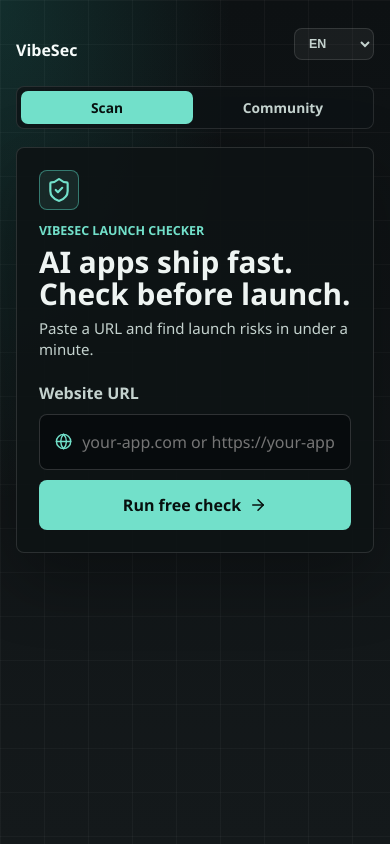
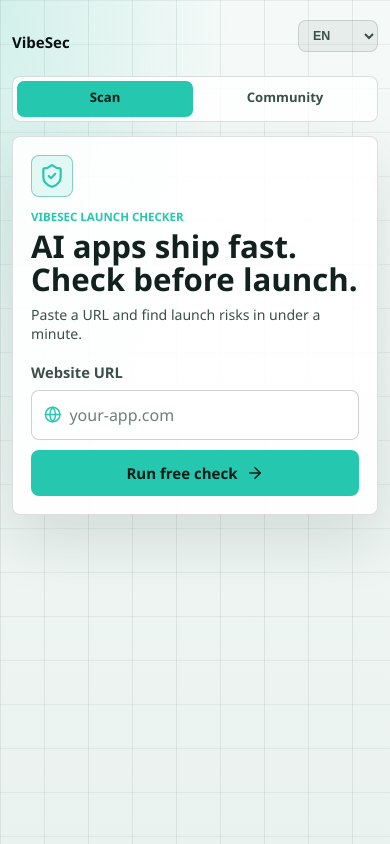
Before and after one commit to mylee04/vibesec, a React (Vite) app: page / in a window 390 px wide. Built offline with nearby package versions, Linux system fonts and the light colour scheme.

Commit message:
Refine mobile theme styles

```diff
--- a/src/ui/locales/en.ts
+++ b/src/ui/locales/en.ts
@@ -5,7 +5,7 @@
     title: "AI apps ship fast. Check before launch.",
     subtitle: "Paste a URL and find launch risks in under a minute.",
     urlLabel: "Website URL",
-    placeholder: "your-app.com or https://your-app.vercel.app",
+    placeholder: "your-app.com",
     runScan: "Run free check",
     scanning: "Scanning",
   },
--- a/src/ui/locales/es.ts
+++ b/src/ui/locales/es.ts
@@ -7,7 +7,7 @@
     title: "Las apps con IA salen rápido. Revísalas antes de lanzar.",
     subtitle: "Pega una URL y encuentra riesgos de lanzamiento en menos de un minuto.",
     urlLabel: "URL del sitio web",
-    placeholder: "your-app.com o https://your-app.vercel.app",
+    placeholder: "your-app.com",
     runScan: "Revisar gratis",
     scanning: "Escaneando",
   },
--- a/src/ui/locales/ja.ts
+++ b/src/ui/locales/ja.ts
@@ -7,7 +7,7 @@
     title: "AIアプリはすぐ作れる。公開前にチェック。",
     subtitle: "URLを貼るだけで、公開前のリスクを1分以内に確認できます。",
     urlLabel: "WebサイトURL",
-    placeholder: "your-app.com または https://your-app.vercel.app",
+    placeholder: "your-app.com",
     runScan: "無料でチェック",
     scanning: "スキャン中",
   },
--- a/src/ui/locales/ko.ts
+++ b/src/ui/locales/ko.ts
@@ -7,7 +7,7 @@
     title: "AI 웹앱, 배포 전 1분 점검",
     subtitle: "하루 만에 만든 앱도 공개하면 공격 표면이 생깁니다.",
     urlLabel: "웹사이트 URL",
-    placeholder: "your-app.com 또는 https://your-app.vercel.app",
+    placeholder: "your-app.com",
     runScan: "무료로 검사하기",
     scanning: "검사 중",
   },
--- a/src/ui/locales/ru.ts
+++ b/src/ui/locales/ru.ts
@@ -7,7 +7,7 @@
     title: "AI-приложения запускаются быстро. Проверьте их до релиза.",
     subtitle: "Вставьте URL и найдите риски запуска меньше чем за минуту.",
     urlLabel: "URL сайта",
-    placeholder: "your-app.com или https://your-app.vercel.app",
+    placeholder: "your-app.com",
     runScan: "Проверить бесплатно",
     scanning: "Сканирование",
   },
--- a/src/ui/styles/base.css
+++ b/src/ui/styles/base.css
@@ -1,8 +1,42 @@
 :root {
   color-scheme: dark;
   font-family: "Aptos", "Söhne", "Segoe UI", sans-serif;
-  background: #0d1113;
-  color: #eef4f2;
+  background: var(--page-bg);
+  color: var(--text);
+  --page-bg: #0d1113;
+  --page-bg-end: #14191b;
+  --grid-line-strong: rgba(255, 255, 255, 0.035);
+  --grid-line-soft: rgba(255, 255, 255, 0.03);
+  --grid-glow: rgba(41, 178, 161, 0.18);
+  --surface: rgba(14, 19, 21, 0.9);
+  --surface-raised: rgba(14, 19, 21, 0.78);
+  --surface-soft: rgba(255, 255, 255, 0.05);
+  --surface-softer: rgba(255, 255, 255, 0.04);
+  --surface-input: #070b0d;
+  --surface-field: rgba(0, 0, 0, 0.25);
+  --surface-muted: rgba(255, 255, 255, 0.06);
+  --border: rgba(255, 255, 255, 0.12);
+  --border-strong: rgba(255, 255, 255, 0.16);
+  --border-soft: rgba(255, 255, 255, 0.09);
+  --text: #eef4f2;
+  --text-strong: #f6fbfa;
+  --text-muted: #aebfbb;
+  --text-subtle: #8fa39e;
+  --text-panel: #c4d2ce;
+  --accent: #72e0ca;
+  --accent-strong: #5addc7;
+  --accent-soft: rgba(114, 224, 202, 0.1);
+  --accent-softer: rgba(114, 224, 202, 0.08);
+  --accent-border: rgba(114, 224, 202, 0.3);
+  --accent-text: #07100f;
+  --link: #7ea7ff;
+  --warning: #f0d36a;
+  --warning-text: #171103;
+  --danger: #ffb1a7;
+  --danger-strong: #ff9d9d;
+  --danger-soft: rgba(255, 95, 95, 0.16);
+  --shadow: 0 24px 70px rgba(0, 0, 0, 0.32);
+  --shadow-soft: 0 24px 70px rgba(0, 0, 0, 0.24);
 }
 
 * {
@@ -14,10 +48,10 @@
   min-width: 320px;
   min-height: 100vh;
   background:
-    linear-gradient(90deg, rgba(255, 255, 255, 0.035) 1px, transparent 1px),
-    linear-gradient(rgba(255, 255, 255, 0.03) 1px, transparent 1px),
-    radial-gradient(ellipse at top left, rgba(41, 178, 161, 0.18), transparent 42%),
-    linear-gradient(180deg, #0d1113 0%, #14191b 100%);
+    linear-gradient(90deg, var(--grid-line-strong) 1px, transparent 1px),
+    linear-gradient(var(--grid-line-soft) 1px, transparent 1px),
+    radial-gradient(ellipse at top left, var(--grid-glow), transparent 42%),
+    linear-gradient(180deg, var(--page-bg) 0%, var(--page-bg-end) 100%);
   background-size:
     44px 44px,
     44px 44px,
@@ -39,8 +73,8 @@
   border: 0;
   border-radius: 8px;
   padding: 0 18px;
-  background: #72e0ca;
-  color: #07100e;
+  background: var(--accent);
+  color: var(--accent-text);
   font-weight: 850;
   cursor: pointer;
 }
@@ -59,9 +93,10 @@
 
 h1 {
   margin-bottom: 0;
-  font-size: 3.7rem;
-  line-height: 0.98;
+  font-size: clamp(2.5rem, 5.4vw, 3.7rem);
+  line-height: 1.01;
   letter-spacing: 0;
+  text-wrap: balance;
 }
 
 h3 {
@@ -82,7 +117,7 @@
 small,
 .muted,
 p {
-  color: #aebfbb;
+  color: var(--text-muted);
 }
 
 .shell {
@@ -100,7 +135,7 @@
 }
 
 .app-wordmark {
-  color: #f6fbfa;
+  color: var(--text-strong);
   font-size: 1rem;
   font-weight: 950;
   text-decoration: none;
@@ -110,25 +145,25 @@
   display: inline-flex;
   justify-self: start;
   gap: 4px;
-  border: 1px solid rgba(255, 255, 255, 0.11);
+  border: 1px solid var(--border);
   border-radius: 8px;
   padding: 4px;
-  background: rgba(14, 19, 21, 0.78);
+  background: var(--surface-raised);
 }
 
 .app-tabs a {
   min-height: 32px;
   border-radius: 7px;
   padding: 7px 12px;
-  color: #c4d2ce;
+  color: var(--text-panel);
   font-size: 0.86rem;
   font-weight: 900;
   text-decoration: none;
 }
 
 .app-tabs a.active {
-  color: #07100f;
-  background: #72e0ca;
+  color: var(--accent-text);
+  background: var(--accent);
 }
 
 .scan-surface,
@@ -139,10 +174,10 @@
 .empty-report,
 .home-showcase,
 .error-box {
-  border: 1px solid rgba(255, 255, 255, 0.12);
+  border: 1px solid var(--border);
   border-radius: 8px;
-  background: rgba(14, 19, 21, 0.9);
-  box-shadow: 0 24px 70px rgba(0, 0, 0, 0.32);
+  background: var(--surface);
+  box-shadow: var(--shadow);
 }
 
 .brand-block,
@@ -158,22 +193,34 @@
 .panel-heading {
   gap: 8px;
   margin-bottom: 16px;
-  color: #c4d2ce;
+  color: var(--text-panel);
   font-weight: 800;
 }
 
 .panel-heading svg {
-  color: #72e0ca;
+  color: var(--accent);
 }
 
 @media (max-width: 820px) {
   h1 {
-    font-size: 1.86rem;
-    line-height: 1.08;
+    font-size: clamp(1.72rem, 8vw, 2.18rem);
+    line-height: 1.07;
+    text-wrap: pretty;
+  }
+
+  .shell {
+    width: min(100% - 24px, 1200px);
+    padding: 20px 0 42px;
   }
 
   .app-topbar {
     grid-template-columns: 1fr auto;
+    gap: 12px;
+    margin-bottom: 14px;
+  }
+
+  .app-wordmark {
+    font-size: 0.94rem;
   }
 
   .app-tabs {
@@ -184,6 +231,49 @@
 
   .app-tabs a {
     flex: 1 1 0;
+    min-height: 36px;
+    padding: 7px 10px;
+    font-size: 0.82rem;
     text-align: center;
   }
 }
+
+@media (prefers-color-scheme: light) {
+  :root {
+    color-scheme: light;
+    --page-bg: #f5faf8;
+    --page-bg-end: #eaf2ef;
+    --grid-line-strong: rgba(8, 32, 29, 0.08);
+    --grid-line-soft: rgba(8, 32, 29, 0.055);
+    --grid-glow: rgba(33, 191, 167, 0.16);
+    --surface: rgba(255, 255, 255, 0.9);
+    --surface-raised: rgba(255, 255, 255, 0.82);
+    --surface-soft: rgba(8, 32, 29, 0.055);
+    --surface-softer: rgba(8, 32, 29, 0.04);
+    --surface-input: rgba(255, 255, 255, 0.9);
+    --surface-field: rgba(255, 255, 255, 0.72);
+    --surface-muted: rgba(8, 32, 29, 0.07);
+    --border: rgba(8, 32, 29, 0.14);
+    --border-strong: rgba(8, 32, 29, 0.2);
+    --border-soft: rgba(8, 32, 29, 0.1);
+    --text: #11211e;
+    --text-strong: #07100f;
+    --text-muted: #5f716c;
+    --text-subtle: #6b7e79;
+    --text-panel: #3d4f4a;
+    --accent: #25c8ae;
+    --accent-strong: #149b89;
+    --accent-soft: rgba(37, 200, 174, 0.12);
+    --accent-softer: rgba(37, 200, 174, 0.1);
+    --accent-border: rgba(20, 155, 137, 0.28);
+    --accent-text: #041b18;
+    --link: #295fcc;
+    --warning: #9b7a0c;
+    --warning-text: #fff8d5;
+    --danger: #a3382f;
+    --danger-strong: #b83737;
+    --danger-soft: rgba(207, 66, 56, 0.12);
+    --shadow: 0 24px 60px rgba(21, 52, 46, 0.13);
+    --shadow-soft: 0 18px 46px rgba(21, 52, 46, 0.11);
+  }
+}
--- a/src/ui/styles/scanner.css
+++ b/src/ui/styles/scanner.css
@@ -8,7 +8,7 @@
   align-items: center;
   gap: 9px;
   margin-bottom: 12px;
-  color: #8fa39e;
+  color: var(--text-subtle);
   font-size: 0.78rem;
   font-weight: 800;
 }
@@ -24,11 +24,11 @@
 
 .language-select select {
   min-height: 32px;
-  border: 1px solid rgba(255, 255, 255, 0.12);
+  border: 1px solid var(--border);
   border-radius: 8px;
   padding: 0 10px;
-  background: rgba(255, 255, 255, 0.05);
-  color: #c4d2ce;
+  background: var(--surface-soft);
+  color: var(--text-panel);
   font-size: 0.78rem;
   font-weight: 850;
 }
@@ -43,15 +43,15 @@
   height: 52px;
   flex: 0 0 auto;
   place-items: center;
-  border: 1px solid rgba(90, 221, 199, 0.45);
+  border: 1px solid color-mix(in srgb, var(--accent-strong) 45%, transparent);
   border-radius: 8px;
-  color: #72e0ca;
-  background: rgba(114, 224, 202, 0.1);
+  color: var(--accent);
+  background: var(--accent-soft);
 }
 
 .eyebrow {
   margin: 0 0 7px;
-  color: #72e0ca;
+  color: var(--accent);
   font-size: 0.78rem;
   font-weight: 850;
   text-transform: uppercase;
@@ -64,7 +64,7 @@
 .hero-subtitle {
   max-width: 680px;
   margin: 10px 0 0;
-  color: #c4d2ce;
+  color: var(--text-panel);
   font-size: 1.05rem;
   line-height: 1.5;
 }
@@ -72,7 +72,7 @@
 .scan-form label {
   display: block;
   margin-bottom: 10px;
-  color: #c4d2ce;
+  color: var(--text-panel);
   font-weight: 800;
 }
 
@@ -87,11 +87,11 @@
   flex: 1;
   align-items: center;
   gap: 10px;
-  border: 1px solid rgba(255, 255, 255, 0.16);
+  border: 1px solid var(--border-strong);
   border-radius: 8px;
   padding: 0 15px;
-  background: #070b0d;
-  color: #72e0ca;
+  background: var(--surface-input);
+  color: var(--accent);
 }
 
 input {
@@ -101,14 +101,21 @@
   padding: 16px 0;
   outline: 0;
   background: transparent;
-  color: #f6fbfa;
+  color: var(--text-strong);
+  text-overflow: ellipsis;
+}
+
+input::placeholder {
+  color: var(--text-muted);
+  opacity: 0.9;
+  text-overflow: ellipsis;
 }
 
 .icon-button {
   min-height: 34px;
-  border: 1px solid rgba(255, 255, 255, 0.12);
-  background: rgba(255, 255, 255, 0.05);
-  color: #dbe7e4;
+  border: 1px solid var(--border);
+  background: var(--surface-soft);
+  color: var(--text);
   font-size: 0.86rem;
 }
 
@@ -116,7 +123,7 @@
   gap: 9px;
   margin-top: 14px;
   padding: 14px 16px;
-  color: #ffb1a7;
+  color: var(--danger);
 }
 
 .empty-report {
@@ -128,7 +135,7 @@
 }
 
 .empty-copy svg {
-  color: #72e0ca;
+  color: var(--accent);
 }
 
 .signal-grid {
@@ -142,13 +149,17 @@
   align-items: center;
   gap: 9px;
   min-height: 58px;
-  border: 1px solid rgba(255, 255, 255, 0.1);
+  border: 1px solid var(--border-soft);
   border-radius: 8px;
   padding: 12px;
-  background: rgba(255, 255, 255, 0.04);
+  background: var(--surface-softer);
 }
 
 @media (max-width: 820px) {
+  .scan-surface {
+    padding: 18px;
+  }
+
   .input-row,
   .empty-report,
   .signal-grid {
@@ -164,13 +175,42 @@
   }
 
   .mark {
-    width: 40px;
-    height: 40px;
+    width: 42px;
+    height: 42px;
+  }
+
+  .eyebrow {
+    margin-bottom: 6px;
+    font-size: 0.72rem;
+  }
+
+  .scan-form {
+    margin-top: 18px;
   }
 
   .hero-subtitle {
     margin-top: 8px;
-    font-size: 0.94rem;
+    font-size: 0.88rem;
     line-height: 1.38;
   }
+
+  .scan-form label {
+    margin-bottom: 8px;
+    font-size: 0.92rem;
+  }
+
+  .input-shell {
+    gap: 8px;
+    padding: 0 12px;
+  }
+
+  input {
+    padding: 13px 0;
+    font-size: 1rem;
+  }
+
+  .input-row button {
+    min-height: 46px;
+    font-size: 0.94rem;
+  }
 }
```
Also changed, not shown: src/ui/styles/launch-board.css (+118 -45 lines), src/ui/styles/report.css (+23 -23 lines), src/ui/styles/showcase.css (+24 -24 lines).
